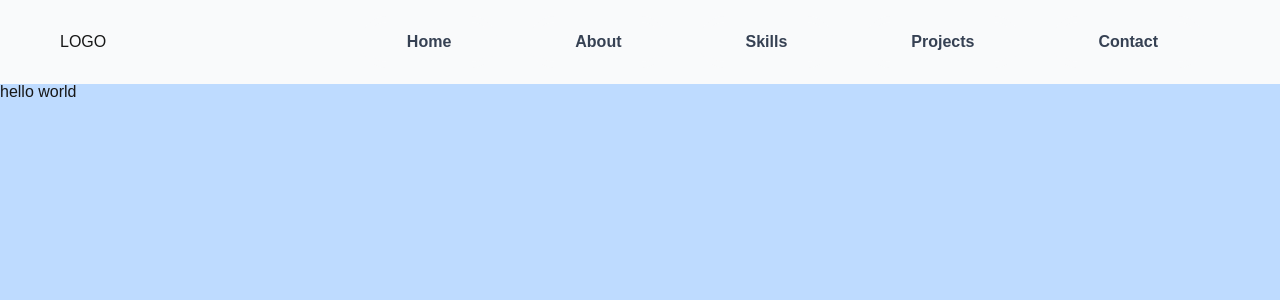
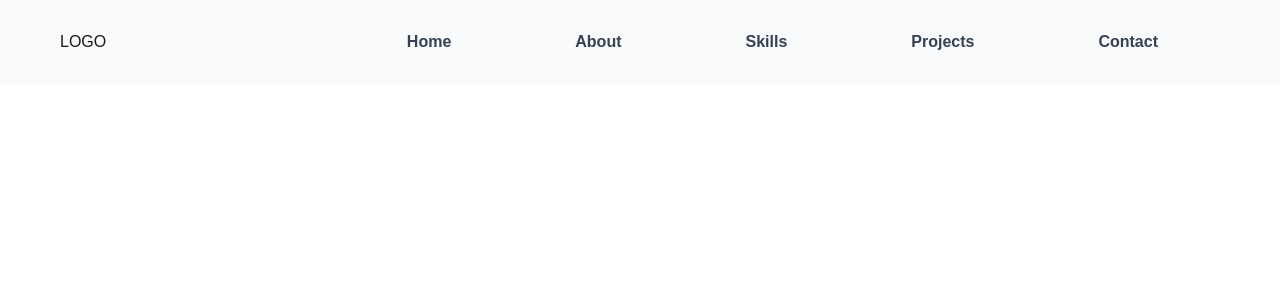
Before and after one commit to hoainb1303/hoai-portfolio, a Next.js app: page / in a window 1280 px wide. Shown: the top 300 px of the page. Built offline with nearby package versions, Linux system fonts and the light colour scheme.

Commit message:
Add hero section

```diff
--- /dev/null
+++ b/app/components/Hero.tsx
@@ -0,0 +1,7 @@
+import React from "react";
+
+const Hero = () => {
+  return <div>Hi my name is Hoai</div>;
+};
+
+export default Hero;
--- a/app/page.tsx
+++ b/app/page.tsx
@@ -1,10 +1,11 @@
 import Header from "./components/Header";
+import Hero from "./components/Hero";
 
 export default function Home() {
   return (
     <main>
       <Header />
-      <div className="pt-20 h-1000 bg-blue-200">hello world</div>
+      <Hero />
     </main>
   );
 }
```
